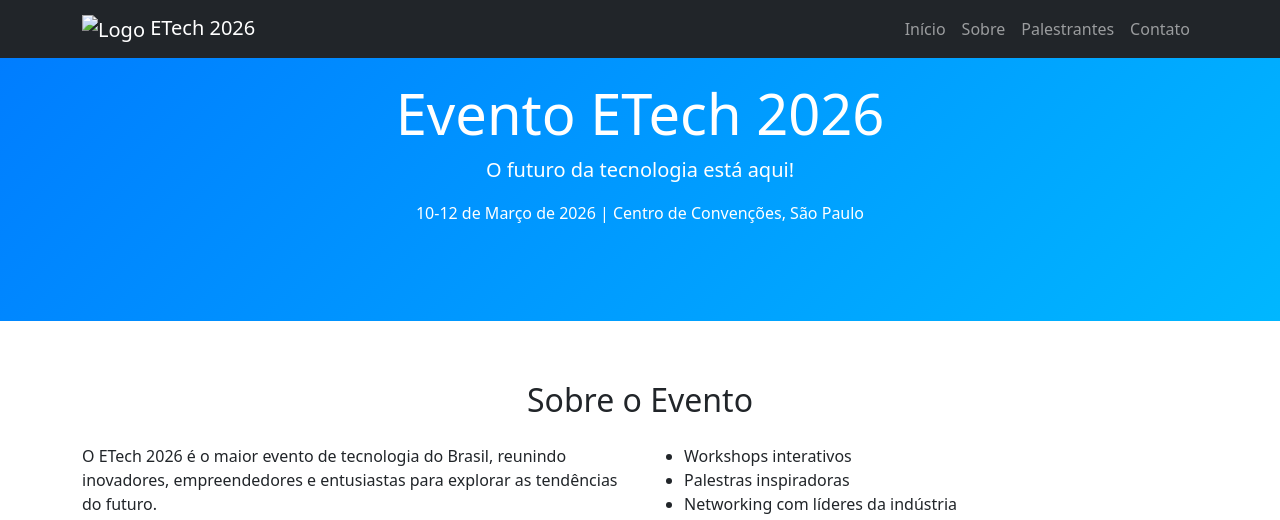
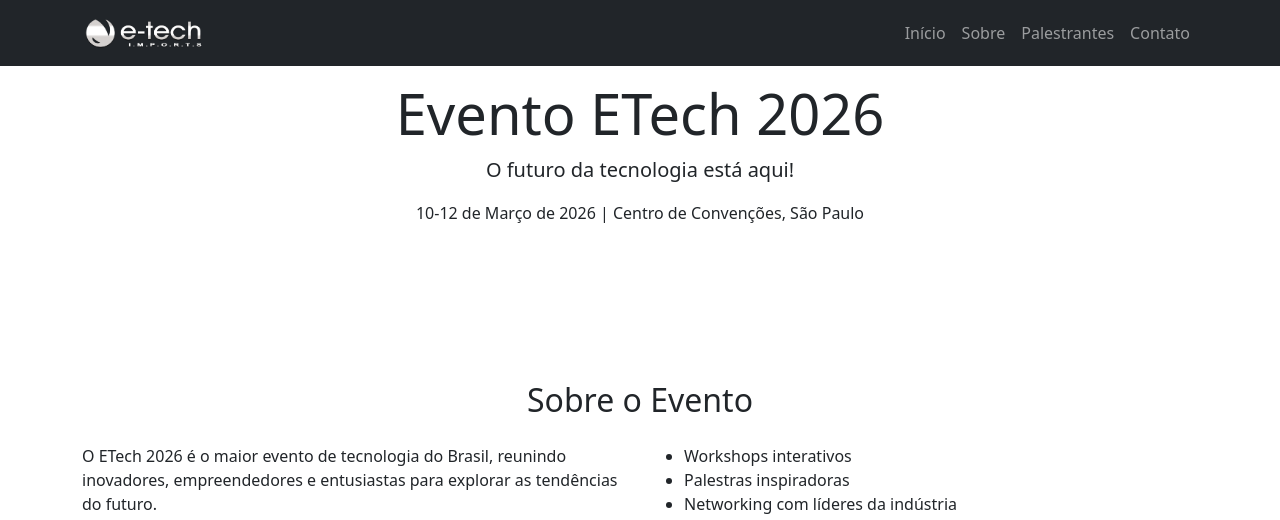
Before and after one commit to luizindsc/WebEtech, a PHP site: page / in a window 1280 px wide. Shown: the top 520 px of the page. Run offline with PHP 8.4, Linux system fonts and the light colour scheme; some libraries are stand-ins or nearby versions.

Commit message:
image heade

```diff
--- a/index.php
+++ b/index.php
@@ -15,8 +15,7 @@
     <nav class="navbar navbar-expand-lg navbar-dark bg-dark fixed-top">
         <div class="container">
             <a class="navbar-brand" href="#">
-                <img src="https://via.placeholder.com/40" alt="Logo">
-                ETech 2026
+                <img src="/img/logo-etech.png" alt="Logo">
             </a>
             <button class="navbar-toggler" type="button" data-bs-toggle="collapse" data-bs-target="#navbarNav">
                 <span class="navbar-toggler-icon"></span>
--- a/style.css
+++ b/style.css
@@ -1,10 +1,15 @@
+@import url('https://fonts.googleapis.com/css2?family=Montserrat:ital,wght@0,100..900;1,100..900&family=Poppins:ital,wght@0,100;0,200;0,300;0,400;0,500;0,600;0,700;0,800;0,900;1,100;1,200;1,300;1,400;1,500;1,600;1,700;1,800;1,900&display=swap');
+
+
+
 body {
-    font-family: Arial, sans-serif;
+    font-family: "Montserrat";
     background-color: #f5f5f5;
     color: #333;
+    font-size: 12x;
 }
 .hero-section {
-    background: linear-gradient(135deg, #007bff, #00b7ff);
+    background-image:
     color: white;
     padding: 80px 0;
 }
```
Also changed, not shown: img/header.jpg (added), img/logo-etech.png (added).
